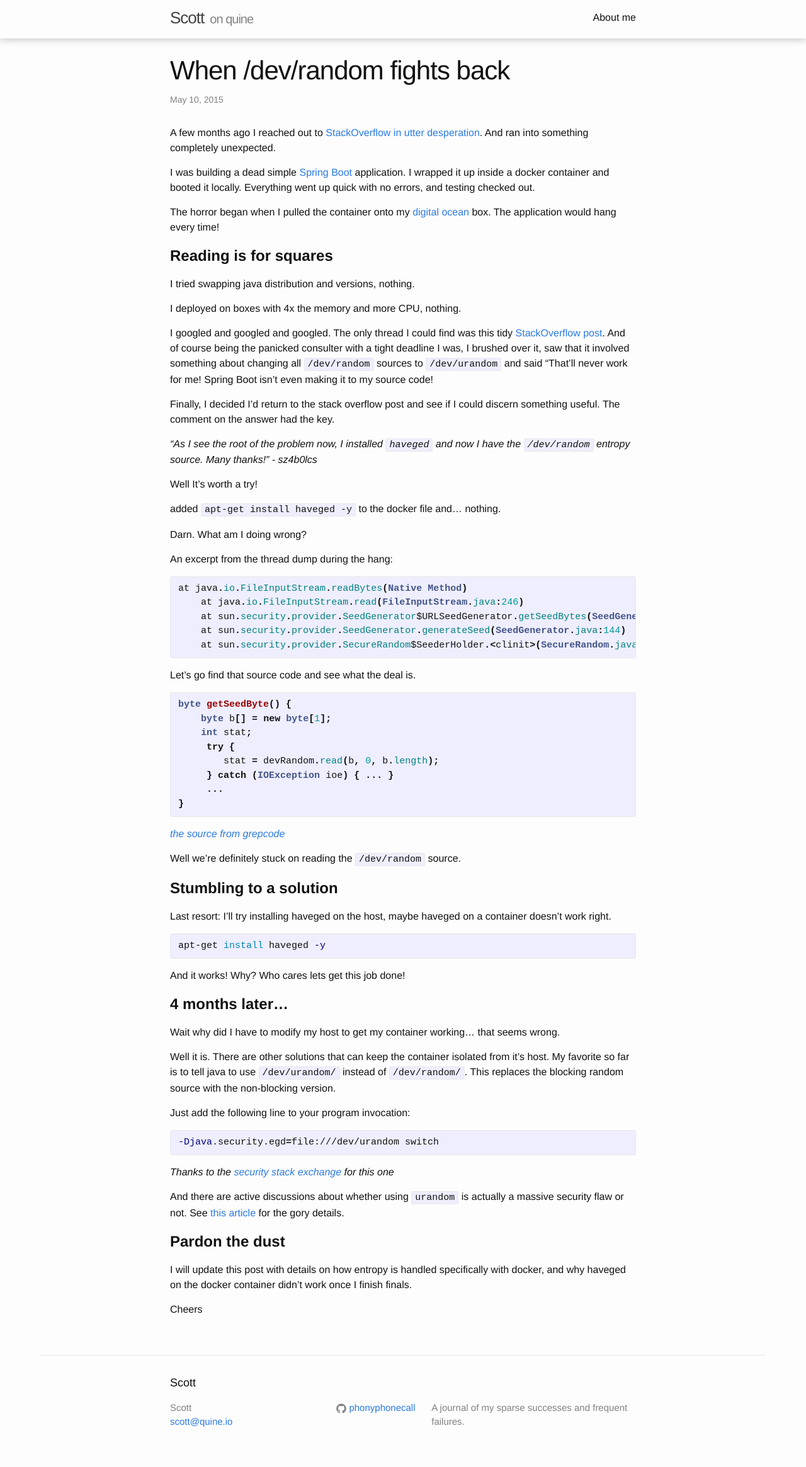
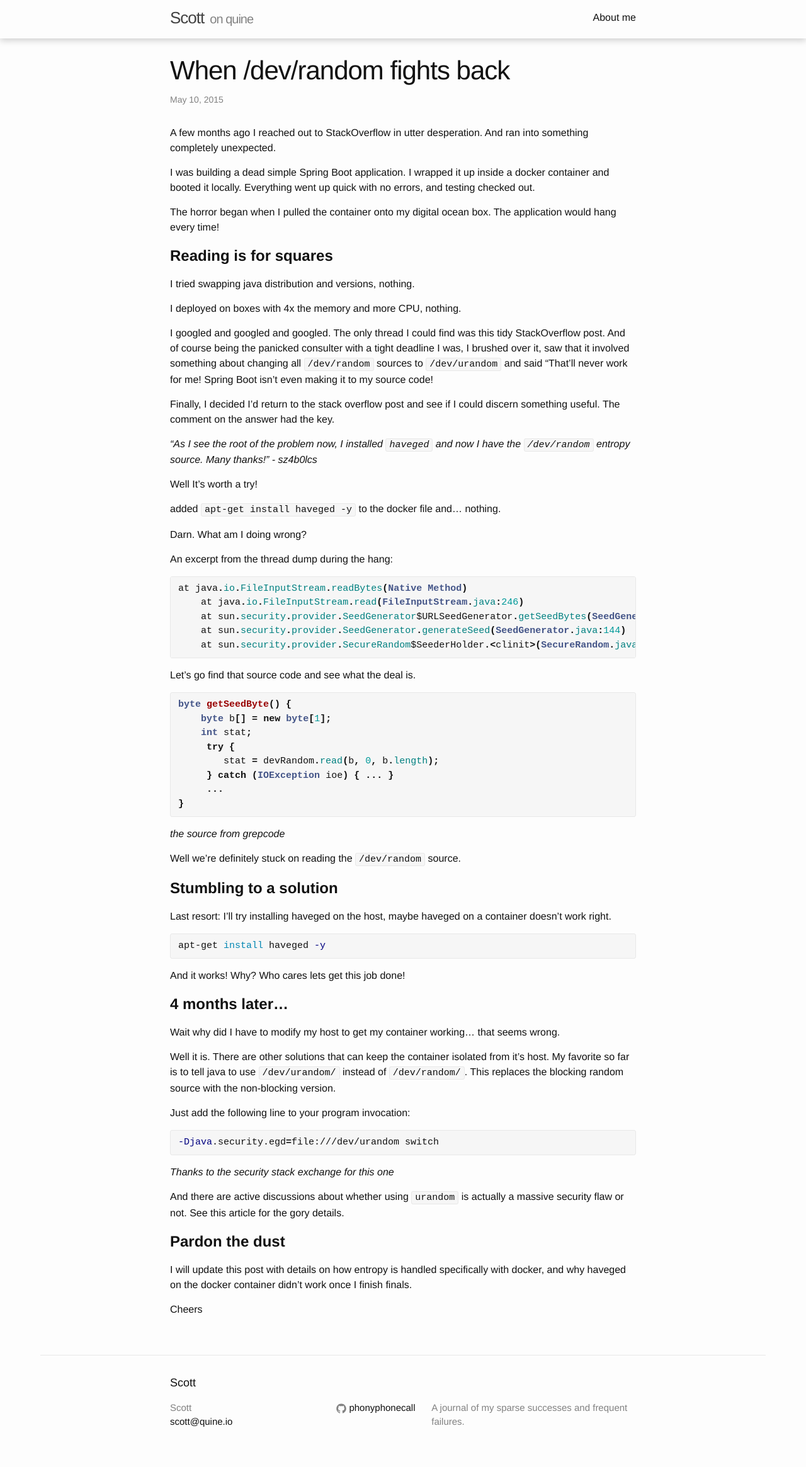
Before and after one commit to quine-io/scott.quine-io.github.io, a Jekyll site: the page built from _posts/2015-05-10-when-dev-random-fights-back.markdown, in a window 1280 px wide. Shown: the whole page at 63% size. Built offline with Jekyll 4.4.1, drawn with Linux system fonts in a browser that asks for light colours.

Commit message:
shed the blues

```diff
--- a/_sass/_base.scss
+++ b/_sass/_base.scss
@@ -93,7 +93,7 @@ a {
     text-decoration: none;
 
     &:visited {
-        color: darken($brand-color, 15%);
+        color: lighten($brand-color, 30%);
     }
 
     &:hover {
@@ -130,7 +130,7 @@ code {
     font-size: 15px;
     border: 1px solid $grey-color-light;
     border-radius: 3px;
-    background-color: #eef;
+    background-color: #f6f6f6;
 }
 
 code {
--- a/css/main.scss
+++ b/css/main.scss
@@ -15,7 +15,7 @@ $spacing-unit:     30px;
 
 $text-color:       #111;
 $background-color: #fdfdfd;
-$brand-color:      #2a7ae2;
+$brand-color:      #111;
 
 $grey-color:       #828282;
 $grey-color-light: lighten($grey-color, 40%);
```
